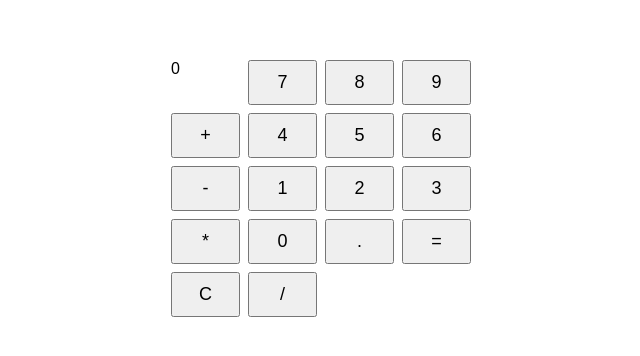
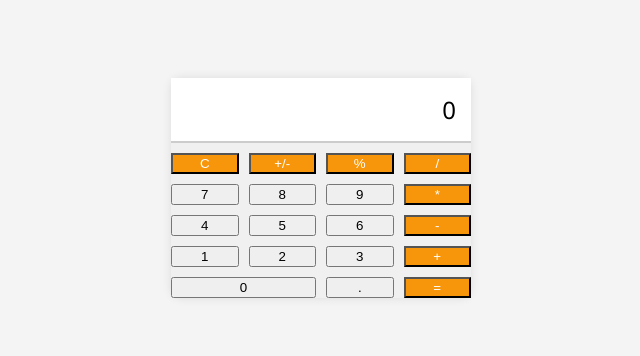
Before and after one commit to khirendra03/webcalci, a plain HTML site: page index.html in a window 1280 px wide. Shown: the part 212-568 px from the top of the page, without its empty margins (319-959 px from the left). Drawn offline with Linux system fonts and the light colour scheme.

Commit message:
improve ui
Signed-off-by: khirendra <khirendrapatel3@gmail.com>

```diff
--- a/index.html
+++ b/index.html
@@ -4,35 +4,30 @@
     <meta charset="UTF-8">
     <meta name="viewport" content="width=device-width, initial-scale=1.0">
     <link rel="stylesheet" href="styles.css">
-    <title>Calculator</title>
+    <title>Windows Calculator</title>
 </head>
 <body>
-    <!-- Calculator container -->
-    <div id="calculator">
-        <!-- Display area -->
-        <div id="display">0</div>
-
-        <!-- Number and operator buttons -->
-        <button onclick="appendNumber('7')">7</button>
-        <button onclick="appendNumber('8')">8</button>
-        <button onclick="appendNumber('9')">9</button>
-        <button onclick="setOperator('+')">+</button>
-
-        <button onclick="appendNumber('4')">4</button>
-        <button onclick="appendNumber('5')">5</button>
-        <button onclick="appendNumber('6')">6</button>
-        <button onclick="setOperator('-')">-</button>
-
-        <button onclick="appendNumber('1')">1</button>
-        <button onclick="appendNumber('2')">2</button>
-        <button onclick="appendNumber('3')">3</button>
-        <button onclick="setOperator('*')">*</button>
-
-        <button onclick="appendNumber('0')">0</button>
-        <button onclick="appendDecimal()">.</button>
-        <button onclick="calculate()">=</button>
-        <button onclick="clearDisplay()">C</button>
-        <button onclick="setOperator('/')">/</button>
+    <div class="calculator">
+        <div class="display" id="display">0</div>
+        <button class="function" onclick="clearDisplay()">C</button>
+        <button class="function" onclick="toggleSign()">+/-</button>
+        <button class="function" onclick="percentage()">%</button>
+        <button class="operator" onclick="setOperator('/')">/</button>
+        <button class="number" onclick="appendNumber('7')">7</button>
+        <button class="number" onclick="appendNumber('8')">8</button>
+        <button class="number" onclick="appendNumber('9')">9</button>
+        <button class="operator" onclick="setOperator('*')">*</button>
+        <button class="number" onclick="appendNumber('4')">4</button>
+        <button class="number" onclick="appendNumber('5')">5</button>
+        <button class="number" onclick="appendNumber('6')">6</button>
+        <button class="operator" onclick="setOperator('-')">-</button>
+        <button class="number" onclick="appendNumber('1')">1</button>
+        <button class="number" onclick="appendNumber('2')">2</button>
+        <button class="number" onclick="appendNumber('3')">3</button>
+        <button class="operator" onclick="setOperator('+')">+</button>
+        <button class="zero" onclick="appendNumber('0')">0</button>
+        <button class="decimal" onclick="appendDecimal()">.</button>
+        <button class="equals" onclick="calculate()">=</button>
     </div>
     <script src="script.js"></script>
 </body>
--- a/styles.css
+++ b/styles.css
@@ -4,29 +4,58 @@ body {
     justify-content: center;
     height: 100vh;
     margin: 0;
-    font-family: 'Arial', sans-serif;
+    font-family: 'Segoe UI', Tahoma, Geneva, Verdana, sans-serif;
+    background-color: #f4f4f4;
 }
 
-/* Calculator styling */
-#calculator {
+.calculator {
     display: grid;
     grid-template-columns: repeat(4, 1fr);
-    gap: 8px;
+    gap: 10px;
     max-width: 300px;
     width: 100%;
     margin: 20px;
+    border-radius: 10px;
+    box-shadow: 0 0 10px rgba(0, 0, 0, 0.1);
+    background-color: #f0f0f0;
 }
 
-/* Button styling */
-button {
-    padding: 10px;
-    font-size: 18px;
-    width: 100%;
+.display {
+    grid-column: span 4;
+    text-align: right;
+    padding: 15px;
+    font-size: 1.5em;
+    background-color: #fff;
+    border-bottom: 2px solid #ccc;
+}
+
+.button {
+    padding: 15px;
+    font-size: 1.2em;
+    border: none;
+    cursor: pointer;
+    background-color: #e0e0e0;
+    transition: background-color 0.3s;
+}
+
+.operator,
+.function,
+.equals {
+    background-color: #f7960a;
+    color: #fff;
+}
+
+.button:hover {
+    background-color: #d5d5d5;
+}
+
+.zero {
+    grid-column: span 2;
 }
 
 /* Media Query for smaller screens */
 @media screen and (max-width: 600px) {
-    #calculator {
+    .calculator {
         grid-template-columns: repeat(3, 1fr);
     }
 }
```
